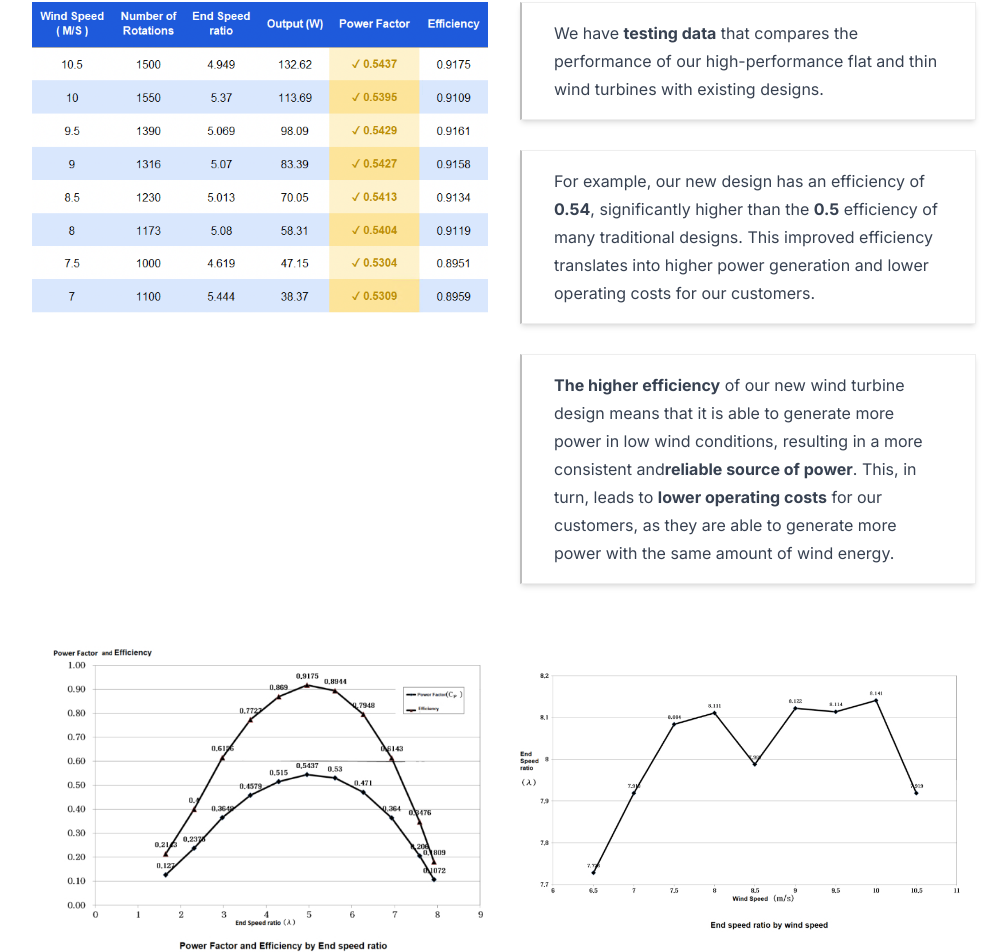
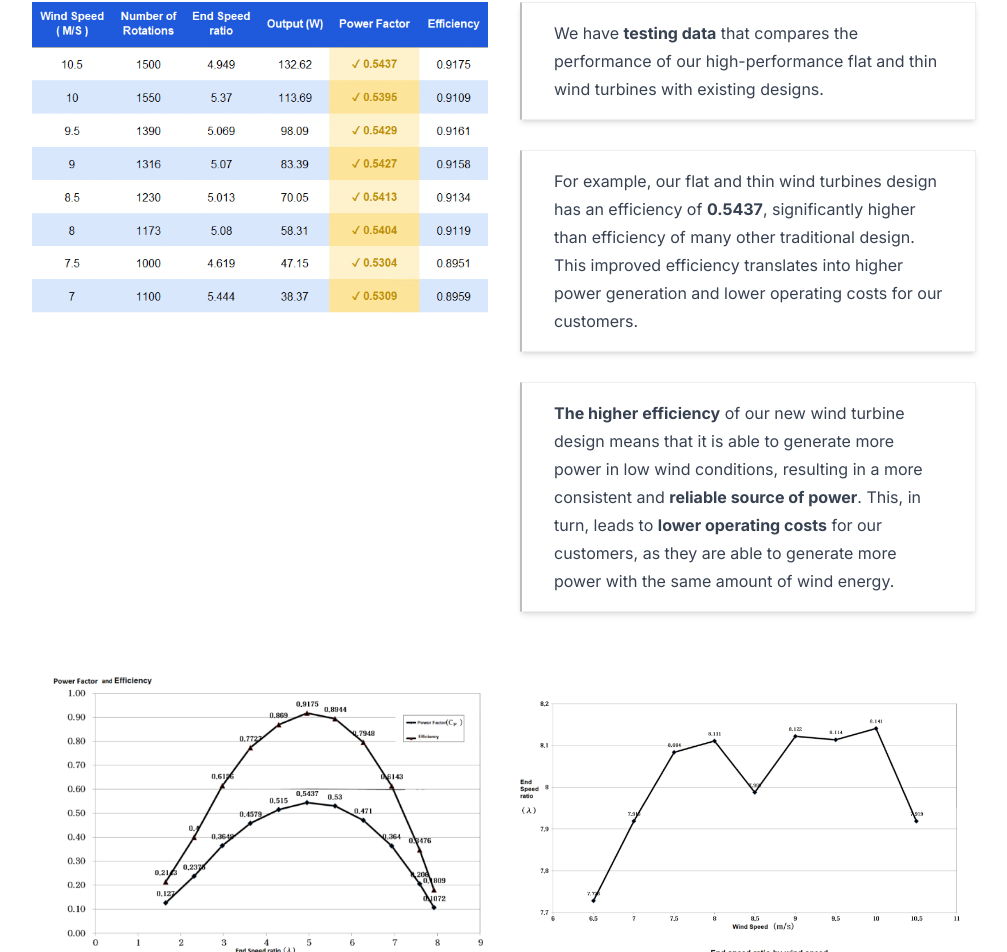
Before and after one commit to mjdevlife/blue-peak, a Next.js app: page / in a window 1280 px wide. Shown: the part 1118-2070 px from the top of the page, without its empty margins (136-1143 px from the left). Built offline with nearby package versions, Linux system fonts and the light colour scheme.

Commit message:
updated evidence text

```diff
--- a/app/components/Evidence/CardList.tsx
+++ b/app/components/Evidence/CardList.tsx
@@ -15,10 +15,10 @@ const cardData = [
     id: 20,
     content: (
       <p className='text-gray-700 leading-7'>
-        For example, our new design has an efficiency of <strong>0.54</strong>,
-        significantly higher than the <strong>0.5</strong> efficiency of many
-        traditional designs. This improved efficiency translates into higher
-        power generation and lower operating costs for our customers.
+        For example, our flat and thin wind turbines design has an efficiency of{' '}
+        <strong>0.5437</strong>, significantly higher than efficiency of many
+        other traditional design. This improved efficiency translates into
+        higher power generation and lower operating costs for our customers.
       </p>
     ),
   },
@@ -28,7 +28,7 @@ const cardData = [
       <p className='text-gray-700 leading-7'>
         <strong>The higher efficiency</strong> of our new wind turbine design
         means that it is able to generate more power in low wind conditions,
-        resulting in a more consistent and
+        resulting in a more consistent and{' '}
         <strong>reliable source of power</strong>. This, in turn, leads to{' '}
         <strong>lower operating costs</strong> for our customers, as they are
         able to generate more power with the same amount of wind energy.
```
